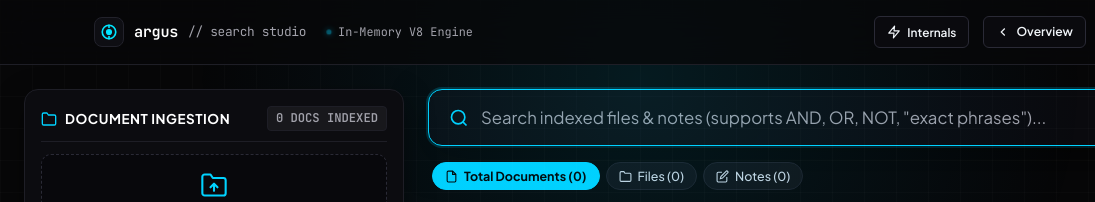
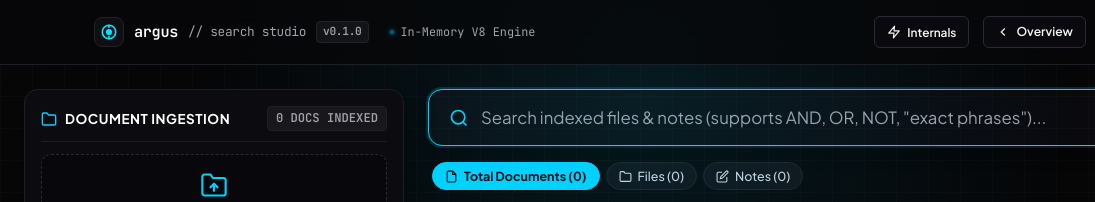
Before and after one commit to Krishnanand-10/Argus, a website: page playground.html in a window 1280 px wide. Shown: the top 202 px of the page, 0-1095 px from the left. Drawn offline with Linux system fonts and the light colour scheme.

Commit message:
docs: add npm badge, quick install instructions, and studio version badge

```diff
--- a/playground.html
+++ b/playground.html
@@ -41,6 +41,7 @@
           </div>
           <span>argus</span>
           <span style="color: var(--text-dim); font-size: 0.8rem; font-weight: 400;">// search studio</span>
+          <span class="header-version-badge">v0.1.0</span>
         </a>
 
         <div class="engine-status-pill" style="display: flex;">
```
Also changed, not shown: README.md.
